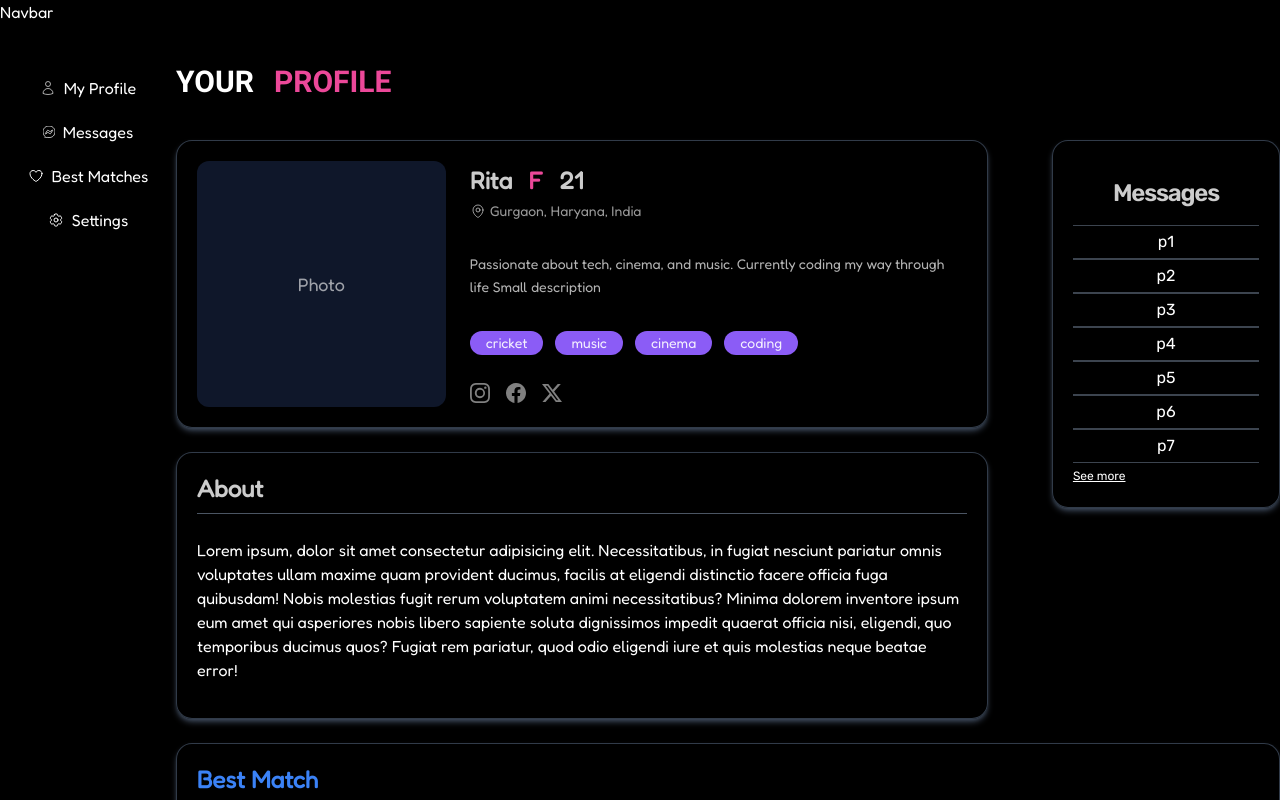
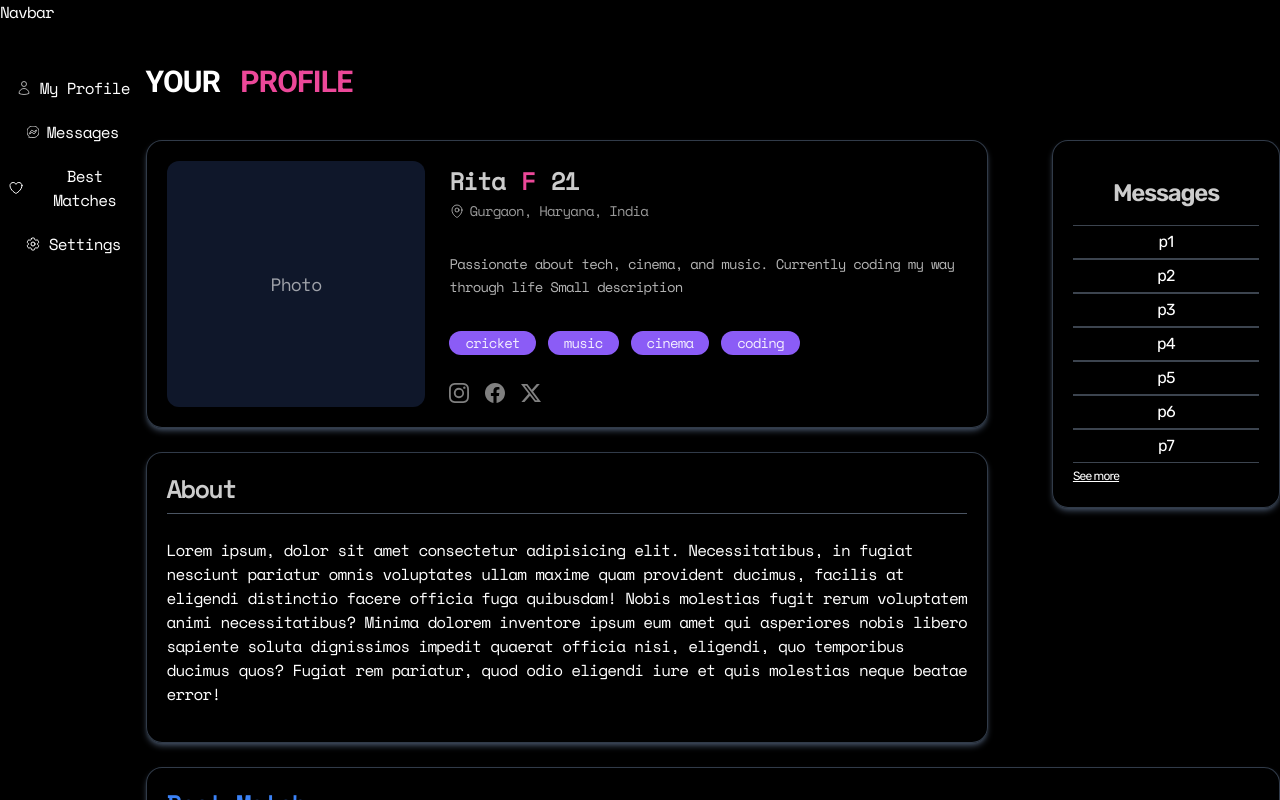
Before and after one commit to Ekagra444/DatingApplication, a Next.js app: page /profile in a window 1280 px wide. Shown: the top 800 px of the page. Built offline with nearby package versions, Linux system fonts and the light colour scheme.

Commit message:
styling profile -3

```diff
--- a/app/profile/components/Cards/Intro.tsx
+++ b/app/profile/components/Cards/Intro.tsx
@@ -1,4 +1,3 @@
-// import { Rubik } from "@next/font/google";
 import Locationsvg from "../Locationsvg";
 import FBLogo from "./FBLogo";
 import InstaLogo from "./InstaLogo";
--- a/app/profile/page.tsx
+++ b/app/profile/page.tsx
@@ -13,14 +13,14 @@ const roboto = Roboto({
   weight:["100", "300", "400", "500", "700"]
 })
 
-const c_n = Fredoka({
+const c_n = Space_Mono({
   subsets:["latin"],
   weight:["400"]
 })
 
 export default function page() {
   return (
-    <div className={`bg-black text-white ${c_n.className}`}>
+    <div className={`bg-black text-white ${c_n.className} tracking-tighter`}>
       <Navbar />
     <div className='flex'>
       <div className='w-[650px]'>
```
